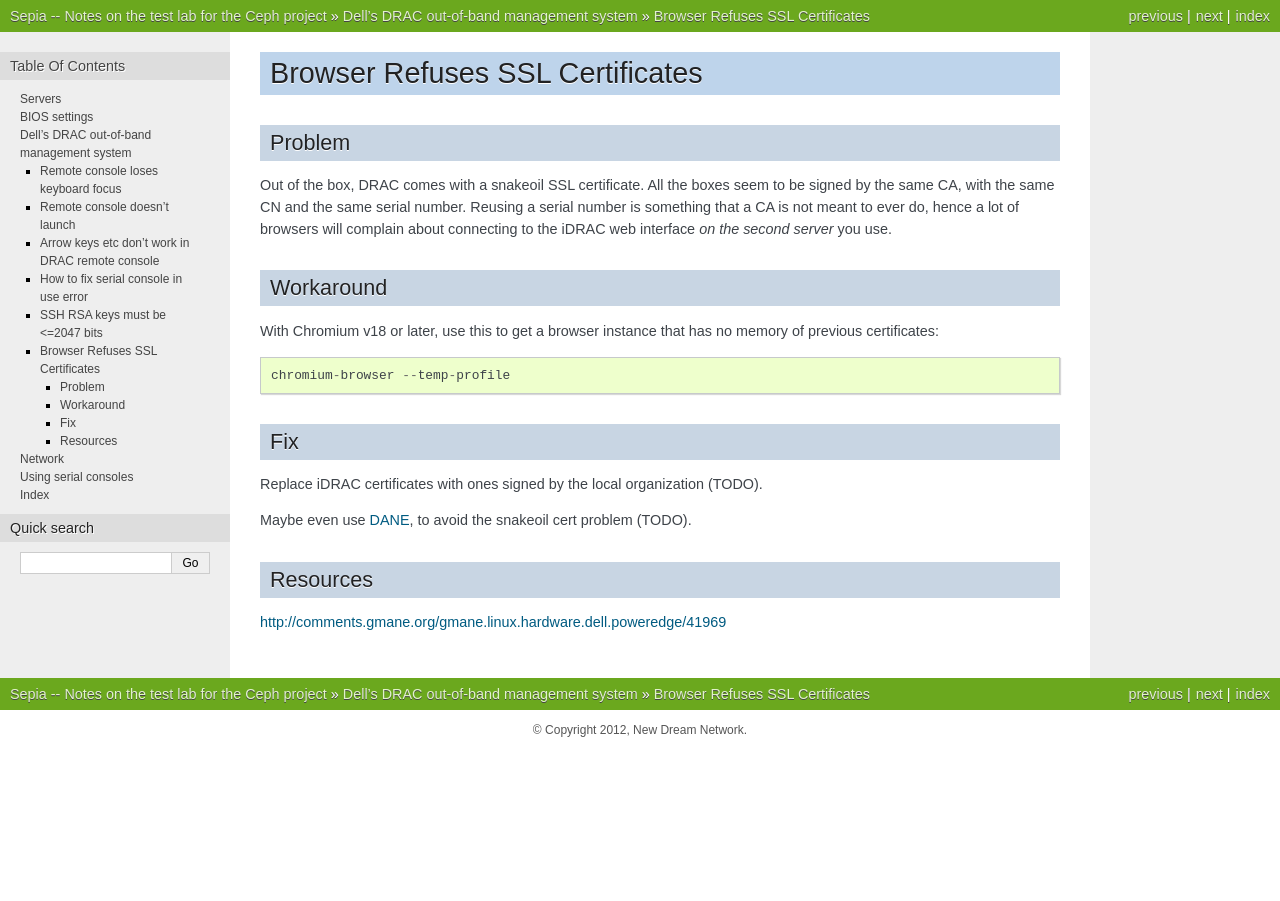
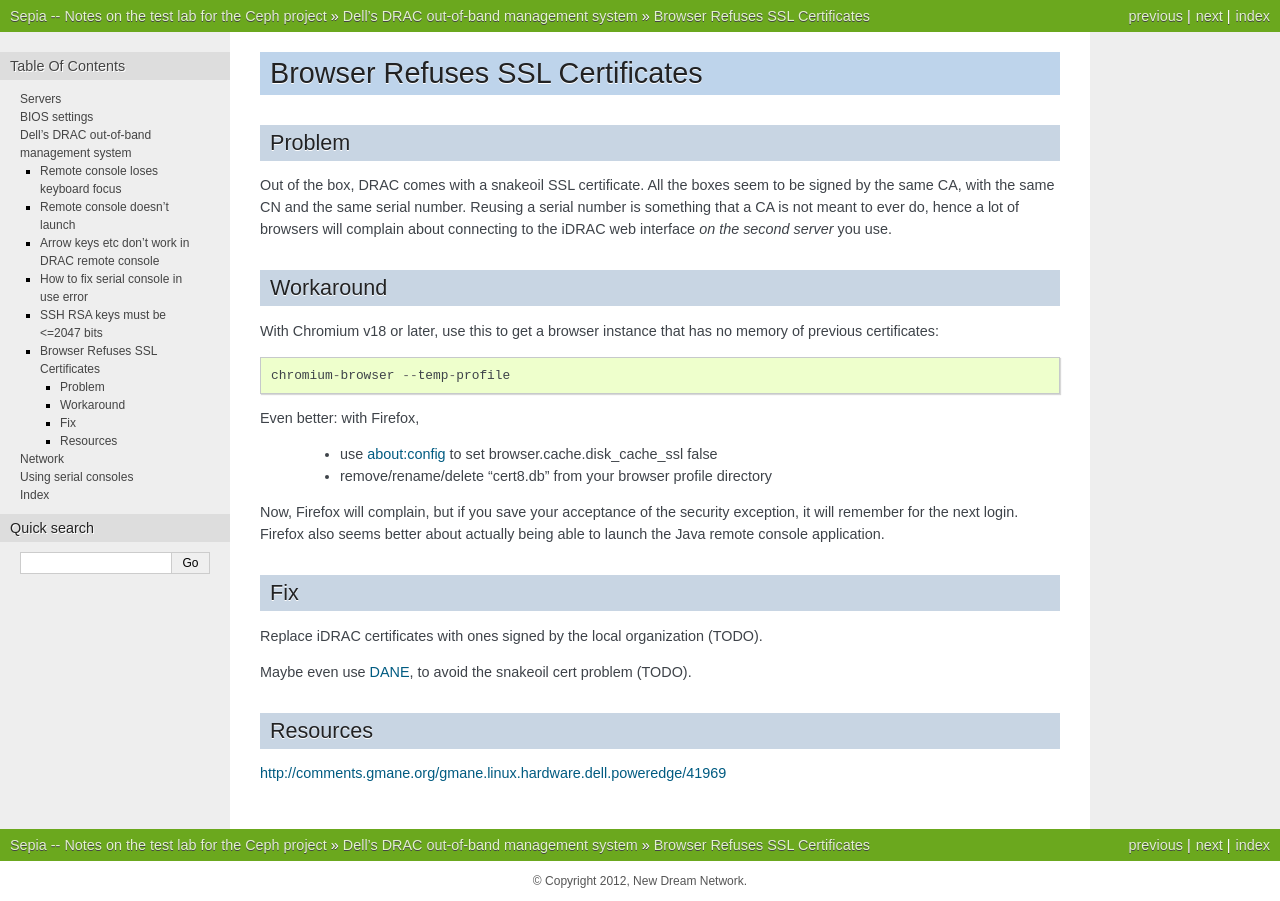
Before and after one commit to ceph/sepia, a Sphinx documentation site: the page built from doc/drac/ssl-certs.rst, in a window 1280 px wide. Built offline with Sphinx 7.4.7, drawn with Linux system fonts in a browser that asks for light colours.

Commit message:
Add note about how to make Firefox work

```diff
--- a/doc/drac/ssl-certs.rst
+++ b/doc/drac/ssl-certs.rst
@@ -20,6 +20,16 @@ has no memory of previous certificates::
 
   chromium-browser --temp-profile
 
+Even better: with Firefox,
+
+ * use about:config to set browser.cache.disk_cache_ssl false
+ * remove/rename/delete "cert8.db" from your browser profile directory
+
+Now, Firefox will complain, but if you save your acceptance of the
+security exception, it will remember for the next login.  Firefox
+also seems better about actually being able to launch the Java
+remote console application.
+
 
 Fix
 ===
```
